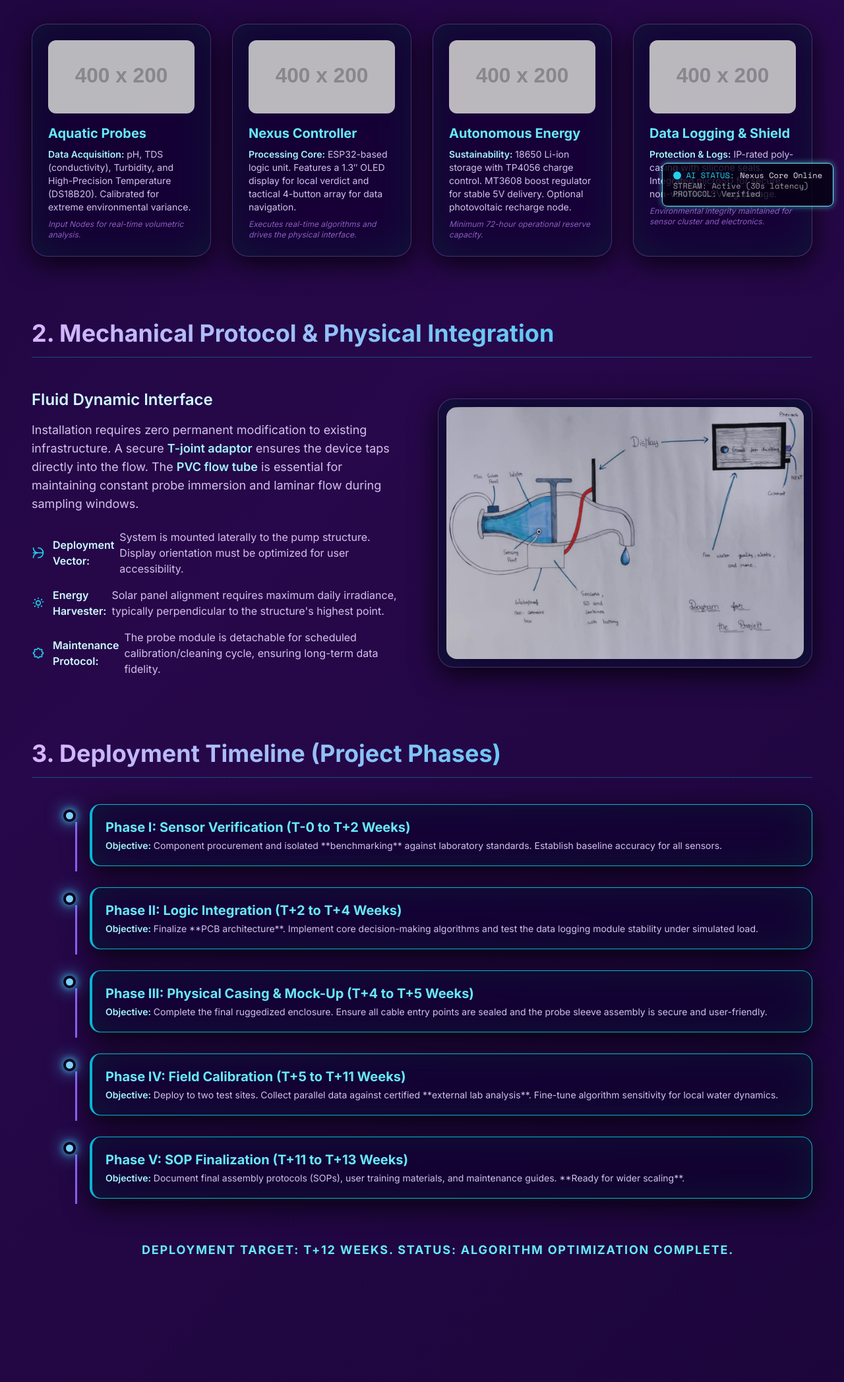
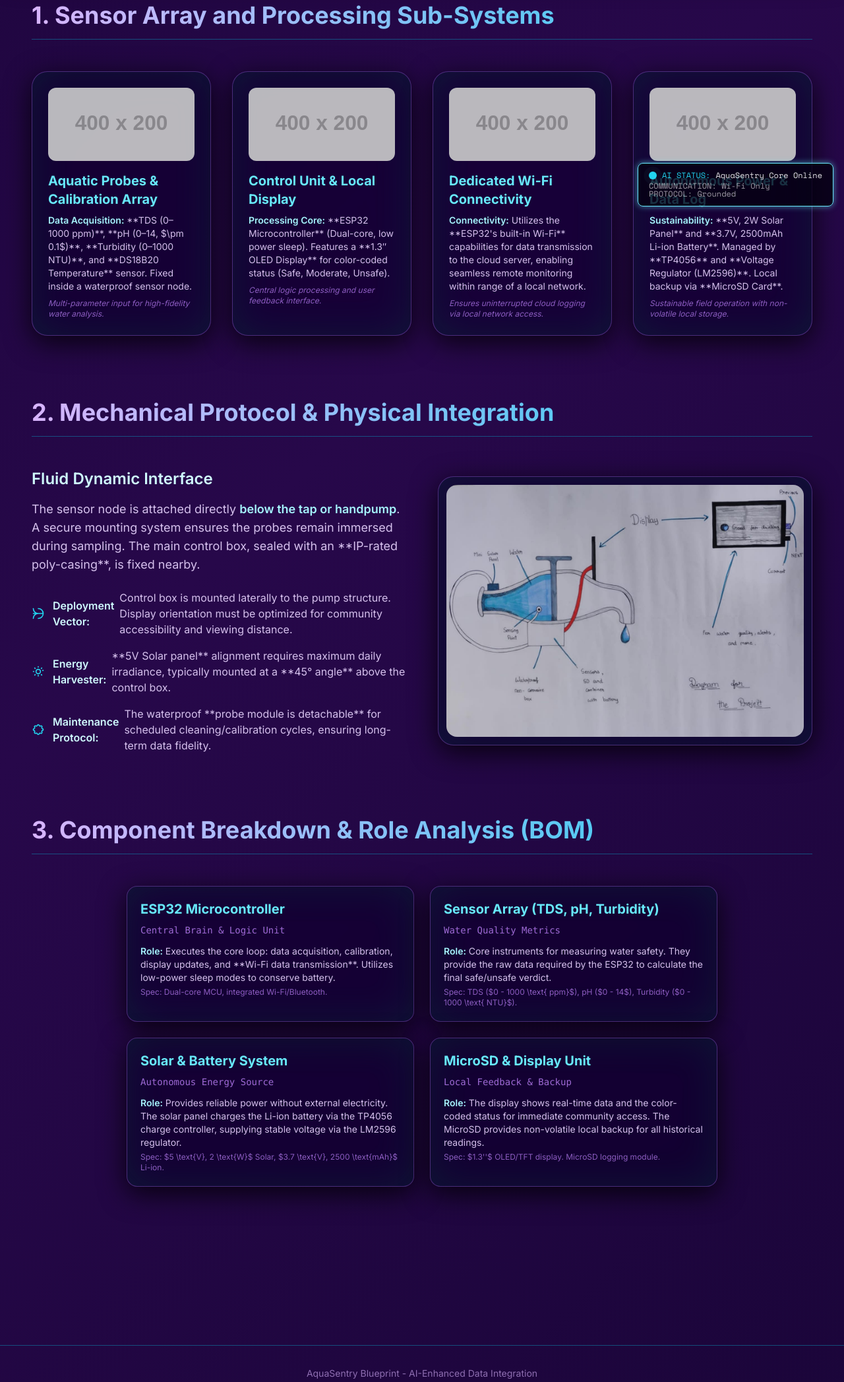
Before and after one commit to blastoise-creater/Construction, a plain HTML site: page index.html in a window 1280 px wide. Shown: the part 471-2566 px from the top of the page at 66% size. Drawn offline with nearby package versions, Linux system fonts and the light colour scheme; placeholder pictures from the web are drawn by us.

Commit message:
Revise project branding and remove outdated sections
Updated project title and descriptions to reflect new branding. Removed timeline-specific styles and sections related to the previous project structure.

```diff
--- a/index.html
+++ b/index.html
@@ -3,12 +3,12 @@
 <head>
     <meta charset="UTF-8">
     <meta name="viewport" content="width=device-width, initial-scale=1.0">
-    <title>Project Nexus: AI-Enhanced Data Core</title>
+    <title>AquaSentry: Smart Water Sentinel</title>
     <!-- Load Tailwind CSS -->
     <script src="https://cdn.tailwindcss.com"></script>
     <style>
         /* Set default font to Inter */
-        @import url('https://fonts.googleapis.com/css2?family=Inter:wght@100..900&family=Space+Mono:wght@400;700&display=swap');
+        @import url('https://fonts.googleapis.com/css2?family=Inter:wght@100..900&family=Space+Mono:wght{400;700}&display=swap');
 
         /* NEW: Layered Animated Gradient "Cosmic Nexus" Background */
         @keyframes cosmic-flow {
@@ -104,42 +104,6 @@
             transform: translateY(0);
         }
 
-        /* Timeline Dots - Pulsing Cyber Glow */
-        @keyframes pulse-cyber {
-            0%, 100% {
-                box-shadow: 0 0 8px #a78bfa, 0 0 15px #a78bfa;
-                background-color: #c084fc;
-            }
-            50% {
-                box-shadow: 0 0 12px #22d3ee, 0 0 30px #22d3ee; /* Cyan flash */
-                background-color: #67e8f9;
-            }
-        }
-
-        .timeline-item::before {
-            content: '';
-            position: absolute;
-            left: 0;
-            top: 0.5rem;
-            width: 1.2rem;
-            height: 1.2rem;
-            border-radius: 50%;
-            border: 4px solid #09001b;
-            z-index: 10;
-            animation: pulse-cyber 3s infinite ease-in-out;
-        }
-
-        .timeline-item:not(:last-child)::after {
-            content: '';
-            position: absolute;
-            left: 1.1rem;
-            top: 1.7rem;
-            bottom: -0.5rem;
-            width: 3px;
-            background-color: #8b5cf6; /* Deeper purple connector */
-            z-index: 5;
-        }
-
         /* AI Status Console Styling */
         .ai-console {
             position: fixed;
@@ -167,6 +131,8 @@
         .status-dot {
             animation: status-pulse 2s infinite;
         }
+
+        /* Removing timeline specific styles as the section is removed */
     </style>
 </head>
 <body class="antialiased">
@@ -176,11 +142,11 @@
         <header>
             <!-- Holographic title -->
             <h1 class="holographic-title text-4xl sm:text-5xl lg:text-7xl font-extrabold text-transparent bg-clip-text bg-gradient-to-r from-purple-300 to-cyan-400 mb-4">
-                PROJECT NEXUS: Data Core
+                AquaSentry: Smart Water Sentinel
             </h1>
             <!-- Subtitle uses the cyan color -->
             <p class="text-lg sm:text-xl text-cyan-300 opacity-90 font-light max-w-3xl mx-auto">
-                AI-Enhanced Analysis of Physical Components, Engineering Protocols, and Deployment Strategy.
+                Integrated Solar-Powered Water Quality Monitoring and **Wi-Fi Cloud Reporting** System.
             </p>
         </header>
     </div>
@@ -196,51 +162,51 @@
 
             <div class="grid md:grid-cols-2 lg:grid-cols-4 gap-8">
 
-                <!-- Card 1: Sensors -->
+                <!-- Card 1: Aquatic Probes & Calibration Array -->
                 <div class="glass-card p-6 rounded-3xl scroll-animate" style="--delay: 0.1s;">
-                    <img src="https://placehold.co/400x200/a855f7/FFFFFF?text=SENSOR+MODULES" alt="Placeholder image of pH, TDS, and Turbidity probes" class="rounded-xl mb-4 w-full h-auto opacity-90" onerror="this.onerror=null;this.src='https://placehold.co/400x200/a855f7/FFFFFF?text=SENSOR+MODULES';">
-                    <h3 class="text-xl font-bold text-cyan-300 mb-2">Aquatic Probes</h3>
+                    <img src="https://placehold.co/400x200/a855f7/FFFFFF?text=AQUATIC+PROBES" alt="Placeholder image of pH, TDS, and Turbidity probes" class="rounded-xl mb-4 w-full h-auto opacity-90" onerror="this.onerror=null;this.src='https://placehold.co/400x200/a855f7/FFFFFF?text=AQUATIC+PROBES';">
+                    <h3 class="text-xl font-bold text-cyan-300 mb-2">Aquatic Probes & Calibration Array</h3>
                     <p class="text-sm text-purple-200/90 mb-2">
-                        <span class="font-semibold text-cyan-200">Data Acquisition:</span> pH, TDS (conductivity), Turbidity, and High-Precision Temperature (DS18B20). Calibrated for extreme environmental variance.
+                        <span class="font-semibold text-cyan-200">Data Acquisition:</span> **TDS (0–1000 ppm)**, **pH (0–14, $\pm 0.1$)**, **Turbidity (0–1000 NTU)**, and **DS18B20 Temperature** sensor. Fixed inside a waterproof sensor node.
                     </p>
                     <p class="text-xs italic text-purple-400/70">
-                        Input Nodes for real-time volumetric analysis.
+                        Multi-parameter input for high-fidelity water analysis.
                     </p>
                 </div>
 
-                <!-- Card 2: Controller & UI -->
+                <!-- Card 2: Control Unit & Local Display -->
                 <div class="glass-card p-6 rounded-3xl scroll-animate" style="--delay: 0.2s;">
-                    <img src="https://placehold.co/400x200/c084fc/FFFFFF?text=ESP32+%2B+INTERFACE" alt="Placeholder image of Arduino Nano and OLED display" class="rounded-xl mb-4 w-full h-auto opacity-90" onerror="this.onerror=null;this.src='https://placehold.co/400x200/c084fc/FFFFFF?text=ESP32+%2B+INTERFACE';">
-                    <h3 class="text-xl font-bold text-cyan-300 mb-2">Nexus Controller</h3>
+                    <img src="https://placehold.co/400x200/c084fc/FFFFFF?text=ESP32+CONTROL" alt="Placeholder image of ESP32 and OLED display" class="rounded-xl mb-4 w-full h-auto opacity-90" onerror="this.onerror=null;this.src='https://placehold.co/400x200/c084fc/FFFFFF?text=ESP32+CONTROL';">
+                    <h3 class="text-xl font-bold text-cyan-300 mb-2">Control Unit & Local Display</h3>
                     <p class="text-sm text-purple-200/90 mb-2">
-                        <span class="font-semibold text-cyan-200">Processing Core:</span> ESP32-based logic unit. Features a 1.3″ OLED display for local verdict and tactical 4-button array for data navigation.
+                        <span class="font-semibold text-cyan-200">Processing Core:</span> **ESP32 Microcontroller** (Dual-core, low power sleep). Features a **1.3″ OLED Display** for color-coded status (Safe, Moderate, Unsafe).
                     </p>
                     <p class="text-xs italic text-purple-400/70">
-                        Executes real-time algorithms and drives the physical interface.
+                        Central logic processing and user feedback interface.
                     </p>
                 </div>
 
-                <!-- Card 3: Power System -->
+                <!-- Card 3: Dedicated Wi-Fi Connectivity (UPDATED: GSM REMOVED) -->
                 <div class="glass-card p-6 rounded-3xl scroll-animate" style="--delay: 0.3s;">
-                    <img src="https://placehold.co/400x200/d8b4fe/FFFFFF?text=POWER+REPLICATOR" alt="Placeholder image of 18650 battery and solar panel" class="rounded-xl mb-4 w-full h-auto opacity-90" onerror="this.onerror=null;this.src='https://placehold.co/400x200/d8b4fe/FFFFFF?text=POWER+REPLICATOR';">
-                    <h3 class="text-xl font-bold text-cyan-300 mb-2">Autonomous Energy</h3>
+                    <img src="https://placehold.co/400x200/d8b4fe/FFFFFF?text=WIFI+MODULE" alt="Placeholder image representing Wi-Fi connectivity" class="rounded-xl mb-4 w-full h-auto opacity-90" onerror="this.onerror=null;this.src='https://placehold.co/400x200/d8b4fe/FFFFFF?text=WIFI+MODULE';">
+                    <h3 class="text-xl font-bold text-cyan-300 mb-2">Dedicated Wi-Fi Connectivity</h3>
                     <p class="text-sm text-purple-200/90 mb-2">
-                        <span class="font-semibold text-cyan-200">Sustainability:</span> 18650 Li-ion storage with TP4056 charge control. MT3608 boost regulator for stable 5V delivery. Optional photovoltaic recharge node.
+                        <span class="font-semibold text-cyan-200">Connectivity:</span> Utilizes the **ESP32's built-in Wi-Fi** capabilities for data transmission to the cloud server, enabling seamless remote monitoring within range of a local network.
                     </p>
                     <p class="text-xs italic text-purple-400/70">
-                        Minimum 72-hour operational reserve capacity.
+                        Ensures uninterrupted cloud logging via local network access.
                     </p>
                 </div>
 
-                <!-- Card 4: Storage & Casing -->
+                <!-- Card 4: Autonomous Power & Data Log -->
                 <div class="glass-card p-6 rounded-3xl scroll-animate" style="--delay: 0.4s;">
-                    <img src="https://placehold.co/400x200/e9d5ff/FFFFFF?text=STORAGE+ENCLOSURE" alt="Placeholder image of a sealed plastic box and microSD card" class="rounded-xl mb-4 w-full h-auto opacity-90" onerror="this.onerror=null;this.src='https://placehold.co/400x200/e9d5ff/FFFFFF?text=STORAGE+ENCLOSURE';">
-                    <h3 class="text-xl font-bold text-cyan-300 mb-2">Data Logging & Shield</h3>
+                    <img src="https://placehold.co/400x200/e9d5ff/FFFFFF?text=SOLAR+POWER+SD" alt="Placeholder image of solar panel and microSD card" class="rounded-xl mb-4 w-full h-auto opacity-90" onerror="this.onerror=null;this.src='https://placehold.co/400x200/e9d5ff/FFFFFF?text=SOLAR+POWER+SD';">
+                    <h3 class="text-xl font-bold text-cyan-300 mb-2">Autonomous Power & Data Log</h3>
                     <p class="text-sm text-purple-200/90 mb-2">
-                        <span class="font-semibold text-cyan-200">Protection & Logs:</span> IP-rated poly-casing with silicone seals. Integrated microSD for secure, non-volatile CSV log storage.
+                        <span class="font-semibold text-cyan-200">Sustainability:</span> **5V, 2W Solar Panel** and **3.7V, 2500mAh Li-ion Battery**. Managed by **TP4056** and **Voltage Regulator (LM2596)**. Local backup via **MicroSD Card**.
                     </p>
                     <p class="text-xs italic text-purple-400/70">
-                        Environmental integrity maintained for sensor cluster and electronics.
+                        Sustainable field operation with non-volatile local storage.
                     </p>
                 </div>
 
@@ -261,19 +227,19 @@
                         Fluid Dynamic Interface
                     </h3>
                     <p class="text-lg text-purple-200/90 mb-6">
-                        Installation requires zero permanent modification to existing infrastructure. A secure <strong class="text-cyan-200 font-semibold">T-joint adaptor</strong> ensures the device taps directly into the flow. The <strong class="text-cyan-200 font-semibold">PVC flow tube</strong> is essential for maintaining constant probe immersion and laminar flow during sampling windows.
+                        The sensor node is attached directly <strong class="text-cyan-200 font-semibold">below the tap or handpump</strong>. A secure mounting system ensures the probes remain immersed during sampling. The main control box, sealed with an **IP-rated poly-casing**, is fixed nearby.
                     </p>
 
                     <ul class="space-y-4 text-base text-purple-200/90">
                         <!-- Cyan icons and bold text -->
                         <li class="flex items-center"><svg class="w-5 h-5 text-cyan-400 mr-3 flex-shrink-0" fill="none" stroke="currentColor" viewBox="0 0 24 24" xmlns="http://www.w3.org/2000/svg"><path stroke-linecap="round" stroke-linejoin="round" stroke-width="2" d="M21 12a9 9 0 01-9 9m9-9a9 9 0 00-9-9m9 9H3m9 0a9 9 0 01-9-9m9 9a9 9 0 00-9 9"></path></svg>
-                            <span class="font-semibold text-cyan-100 mr-2">Deployment Vector:</span> System is mounted laterally to the pump structure. Display orientation must be optimized for user accessibility.
+                            <span class="font-semibold text-cyan-100 mr-2">Deployment Vector:</span> Control box is mounted laterally to the pump structure. Display orientation must be optimized for community accessibility and viewing distance.
                         </li>
                         <li class="flex items-center"><svg class="w-5 h-5 text-cyan-400 mr-3 flex-shrink-0" fill="none" stroke="currentColor" viewBox="0 0 24 24" xmlns="http://www.w3.org/2000/svg"><path stroke-linecap="round" stroke-linejoin="round" stroke-width="2" d="M12 3v1m0 16v-1m9-9h-1M4 12H3m15.364 6.364l-.707-.707M6.343 6.343l-.707-.707m12.728 0l-.707.707M6.343 17.657l-.707.707M16 12a4 4 0 11-8 0 4 4 0 018 0z"></path></svg>
-                            <span class="font-semibold text-cyan-100 mr-2">Energy Harvester:</span> Solar panel alignment requires maximum daily irradiance, typically perpendicular to the structure's highest point.
+                            <span class="font-semibold text-cyan-100 mr-2">Energy Harvester:</span> **5V Solar panel** alignment requires maximum daily irradiance, typically mounted at a **45° angle** above the control box.
                         </li>
                         <li class="flex items-center"><svg class="w-5 h-5 text-cyan-400 mr-3 flex-shrink-0" fill="none" stroke="currentColor" viewBox="0 0 24 24" xmlns="http://www.w3.org/2000/svg"><path stroke-linecap="round" stroke-linejoin="round" stroke-width="2" d="M10.325 4.317c.426-1.756 2.924-1.756 3.35 0a1.724 1.724 0 002.573 1.066c1.543-.94 3.31.826 2.37 2.37a1.724 1.724 0 001.065 2.572c1.756.426 1.756 2.924 0 3.35a1.724 1.724 0 00-1.066 2.573c.94 1.543-.826 3.31-2.37 2.37a1.724 1.724 0 00-2.572 1.065c-.426 1.756-2.924 1.756-3.35 0a1.724 1.724 0 00-2.573-1.066c-1.543.94-3.31-.826-2.37-2.37a1.724 1.724 0 00-1.065-2.572c-1.756-.426-1.756-2.924 0-3.35a1.724 1.724 0 001.066-2.573c-.94-1.543.826-3.31 2.37-2.37a1.724 1.724 0 002.572-1.065z"></path></svg>
-                            <span class="font-semibold text-cyan-100 mr-2">Maintenance Protocol:</span> The probe module is detachable for scheduled calibration/cleaning cycle, ensuring long-term data fidelity.
+                            <span class="font-semibold text-cyan-100 mr-2">Maintenance Protocol:</span> The waterproof **probe module is detachable** for scheduled cleaning/calibration cycles, ensuring long-term data fidelity.
                         </li>
                     </ul>
                 </div>
@@ -288,69 +254,56 @@
             </div>
         </section>
 
-        <!-- Section 3: Prototype Build Plan (Timeline) -->
-        <section id="build_plan" class="mb-20">
+        <!-- Section 3: Component Breakdown & Role Analysis (UPDATED: GSM CARD REMOVED) -->
+        <section id="components_bom" class="mb-24">
             <!-- Section Header - uses cyan accent -->
-            <h2 class="text-3xl sm:text-4xl font-bold text-transparent bg-clip-text bg-gradient-to-r from-purple-300 to-cyan-400 mb-10 border-b border-cyan-500/40 pb-4 scroll-animate" style="--delay: 0s;">
-                3. Deployment Timeline (Project Phases)
+            <h2 class="text-3xl sm:text-4xl font-bold text-transparent bg-clip-text bg-gradient-to-r from-purple-300 to-cyan-400 mb-12 border-b border-cyan-500/40 pb-4 scroll-animate" style="--delay: 0s;">
+                3. Component Breakdown & Role Analysis (BOM)
             </h2>
 
-            <div class="relative pl-6 md:pl-12">
+            <!-- Component Grid - Using grid-cols-2 now that only 4 components remain, better for mobile layout -->
+            <div class="grid md:grid-cols-2 lg:grid-cols-2 gap-6 max-w-4xl mx-auto">
 
-                <!-- Timeline Item 1 -->
-                <div class="timeline-item relative mb-8 pl-10 scroll-animate" style="--delay: 0.1s;">
-                    <div class="glass-card p-5 rounded-2xl border-l-4 border-cyan-500 transition-colors duration-300 hover:border-l-cyan-300">
-                        <h4 class="text-xl font-bold text-cyan-300">Phase I: Sensor Verification (T-0 to T+2 Weeks)</h4>
-                        <p class="text-sm text-purple-200/90 mt-1">
-                            <span class="font-semibold text-cyan-200">Objective:</span> Component procurement and isolated **benchmarking** against laboratory standards. Establish baseline accuracy for all sensors.
-                        </p>
-                    </div>
+                <!-- Component Card 1: ESP32 (Original index 1) -->
+                <div class="glass-card p-5 rounded-2xl scroll-animate" style="--delay: 0.1s;">
+                    <h4 class="text-xl font-bold text-cyan-300 mb-2">ESP32 Microcontroller</h4>
+                    <p class="text-sm font-mono text-purple-400/80 mb-3">Central Brain & Logic Unit</p>
+                    <p class="text-sm text-purple-200/90">
+                        <span class="font-semibold text-cyan-200">Role:</span> Executes the core loop: data acquisition, calibration, display updates, and **Wi-Fi data transmission**. Utilizes low-power sleep modes to conserve battery.
+                        <br><span class="text-xs text-purple-400/70 block mt-1">Spec: Dual-core MCU, integrated Wi-Fi/Bluetooth.</span>
+                    </p>
                 </div>
 
-                <!-- Timeline Item 2 -->
-                <div class="timeline-item relative mb-8 pl-10 scroll-animate" style="--delay: 0.2s;">
-                    <div class="glass-card p-5 rounded-2xl border-l-4 border-cyan-500 transition-colors duration-300 hover:border-l-cyan-300">
-                        <h4 class="text-xl font-bold text-cyan-300">Phase II: Logic Integration (T+2 to T+4 Weeks)</h4>
-                        <p class="text-sm text-purple-200/90 mt-1">
-                            <span class="font-semibold text-cyan-200">Objective:</span> Finalize **PCB architecture**. Implement core decision-making algorithms and test the data logging module stability under simulated load.
-                        </p>
-                    </div>
+                <!-- Component Card 2: Sensor Array (Original index 3) -->
+                <div class="glass-card p-5 rounded-2xl scroll-animate" style="--delay: 0.2s;">
+                    <h4 class="text-xl font-bold text-cyan-300 mb-2">Sensor Array (TDS, pH, Turbidity)</h4>
+                    <p class="text-sm font-mono text-purple-400/80 mb-3">Water Quality Metrics</p>
+                    <p class="text-sm text-purple-200/90">
+                        <span class="font-semibold text-cyan-200">Role:</span> Core instruments for measuring water safety. They provide the raw data required by the ESP32 to calculate the final safe/unsafe verdict.
+                        <br><span class="text-xs text-purple-400/70 block mt-1">Spec: TDS ($0 - 1000 \text{ ppm}$), pH ($0 - 14$), Turbidity ($0 - 1000 \text{ NTU}$).</span>
+                    </p>
                 </div>
 
-                <!-- Timeline Item 3 -->
-                <div class="timeline-item relative mb-8 pl-10 scroll-animate" style="--delay: 0.3s;">
-                    <div class="glass-card p-5 rounded-2xl border-l-4 border-cyan-500 transition-colors duration-300 hover:border-l-cyan-300">
-                        <h4 class="text-xl font-bold text-cyan-300">Phase III: Physical Casing & Mock-Up (T+4 to T+5 Weeks)</h4>
-                        <p class="text-sm text-purple-200/90 mt-1">
-                            <span class="font-semibold text-cyan-200">Objective:</span> Complete the final ruggedized enclosure. Ensure all cable entry points are sealed and the probe sleeve assembly is secure and user-friendly.
-                        </p>
-                    </div>
+                <!-- Component Card 3: Power System (Original index 4) -->
+                <div class="glass-card p-5 rounded-2xl scroll-animate" style="--delay: 0.3s;">
+                    <h4 class="text-xl font-bold text-cyan-300 mb-2">Solar & Battery System</h4>
+                    <p class="text-sm font-mono text-purple-400/80 mb-3">Autonomous Energy Source</p>
+                    <p class="text-sm text-purple-200/90">
+                        <span class="font-semibold text-cyan-200">Role:</span> Provides reliable power without external electricity. The solar panel charges the Li-ion battery via the TP4056 charge controller, supplying stable voltage via the LM2596 regulator.
+                        <br><span class="text-xs text-purple-400/70 block mt-1">Spec: $5 \text{V}, 2 \text{W}$ Solar, $3.7 \text{V}, 2500 \text{mAh}$ Li-ion.</span>
+                    </p>
                 </div>
 
-                <!-- Timeline Item 4 -->
-                <div class="timeline-item relative mb-8 pl-10 scroll-animate" style="--delay: 0.4s;">
-                    <div class="glass-card p-5 rounded-2xl border-l-4 border-cyan-500 transition-colors duration-300 hover:border-l-cyan-300">
-                        <h4 class="text-xl font-bold text-cyan-300">Phase IV: Field Calibration (T+5 to T+11 Weeks)</h4>
-                        <p class="text-sm text-purple-200/90 mt-1">
-                            <span class="font-semibold text-cyan-200">Objective:</span> Deploy to two test sites. Collect parallel data against certified **external lab analysis**. Fine-tune algorithm sensitivity for local water dynamics.
-                        </p>
-                    </div>
+                <!-- Component Card 4: Storage & Display (Original index 5) -->
+                <div class="glass-card p-5 rounded-2xl scroll-animate" style="--delay: 0.4s;">
+                    <h4 class="text-xl font-bold text-cyan-300 mb-2">MicroSD & Display Unit</h4>
+                    <p class="text-sm font-mono text-purple-400/80 mb-3">Local Feedback & Backup</p>
+                    <p class="text-sm text-purple-200/90">
+                        <span class="font-semibold text-cyan-200">Role:</span> The display shows real-time data and the color-coded status for immediate community access. The MicroSD provides non-volatile local backup for all historical readings.
+                        <br><span class="text-xs text-purple-400/70 block mt-1">Spec: $1.3''$ OLED/TFT display. MicroSD logging module.</span>
+                    </p>
                 </div>
 
-                <!-- Timeline Item 5 -->
-                <div class="timeline-item relative mb-8 pl-10 scroll-animate" style="--delay: 0.5s;">
-                    <div class="glass-card p-5 rounded-2xl border-l-4 border-cyan-500 transition-colors duration-300 hover:border-l-cyan-300">
-                        <h4 class="text-xl font-bold text-cyan-300">Phase V: SOP Finalization (T+11 to T+13 Weeks)</h4>
-                        <p class="text-sm text-purple-200/90 mt-1">
-                            <span class="font-semibold text-cyan-200">Objective:</span> Document final assembly protocols (SOPs), user training materials, and maintenance guides. **Ready for wider scaling**.
-                        </p>
-                    </div>
-                </div>
-
-                <!-- GOAL text -->
-                <div class="text-center pt-8 text-cyan-300 font-bold text-lg tracking-widest scroll-animate" style="--delay: 0.6s;">
-                    DEPLOYMENT TARGET: T+12 WEEKS. STATUS: ALGORITHM OPTIMIZATION COMPLETE.
-                </div>
             </div>
         </section>
 
@@ -361,11 +314,11 @@
         <div class="flex items-center space-x-2">
             <span class="status-dot inline-block w-3 h-3 bg-cyan-400 rounded-full"></span>
             <span class="text-cyan-400">AI STATUS:</span>
-            <span class="text-white/90">Nexus Core Online</span>
+            <span class="text-white/90">AquaSentry Core Online</span>
         </div>
         <div class="text-white/60 mt-1">
-            <p>STREAM: Active (30s latency)</p>
-            <p>PROTOCOL: Verified</p>
+            <p>COMMUNICATION: Wi-Fi Only</p>
+            <p>PROTOCOL: Grounded</p>
         </div>
     </div>
 
@@ -373,7 +326,7 @@
     <!-- Subtle glass footer -->
     <footer class="text-purple-300/60 py-8 mt-24 border-t border-cyan-500/40">
         <div class="max-w-7xl mx-auto px-4 text-center text-sm">
-            Project Nexus Data Core - AI-Enhanced Blueprint
+            AquaSentry Blueprint - AI-Enhanced Data Integration
         </div>
     </footer>
 
```
